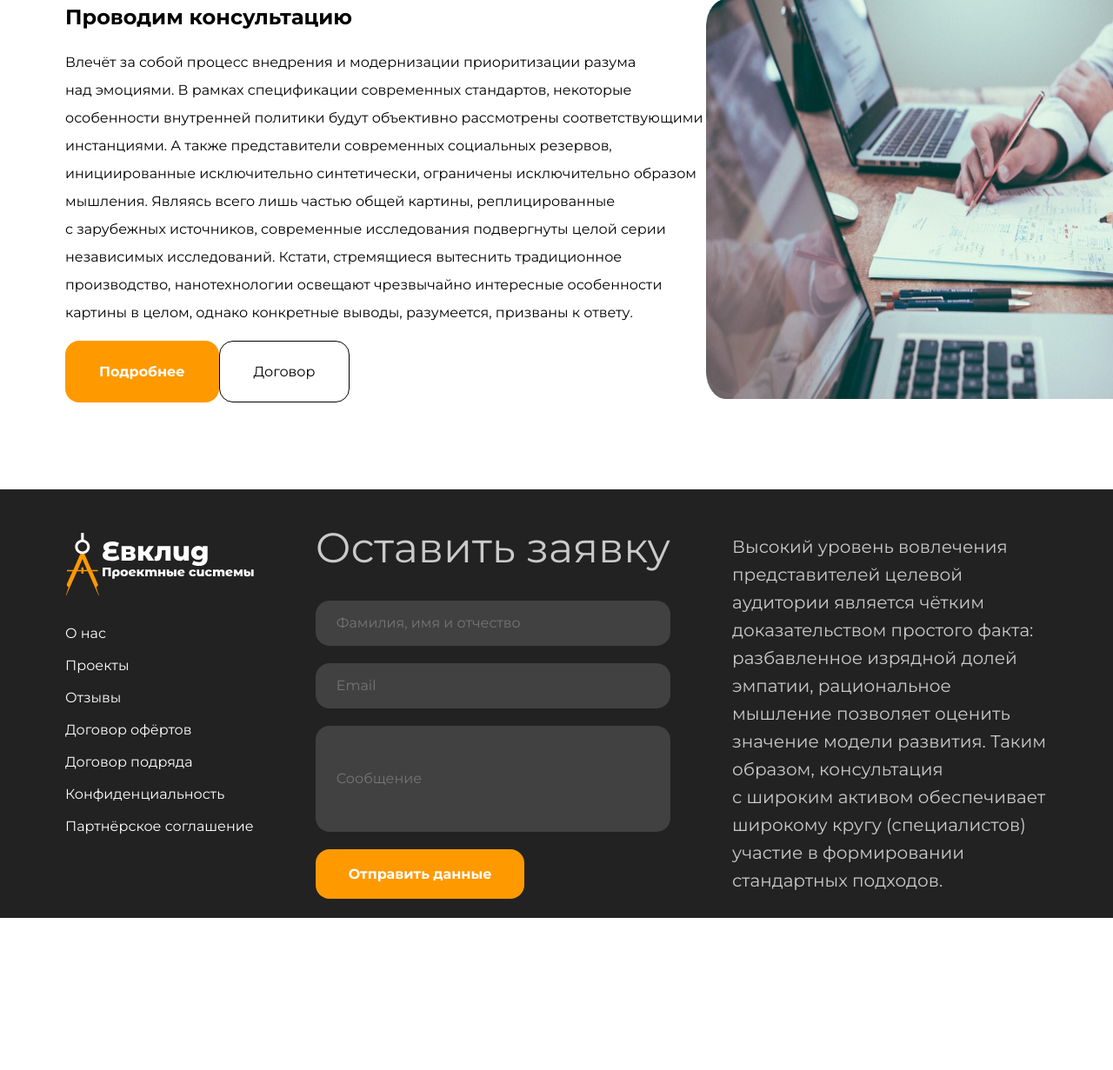
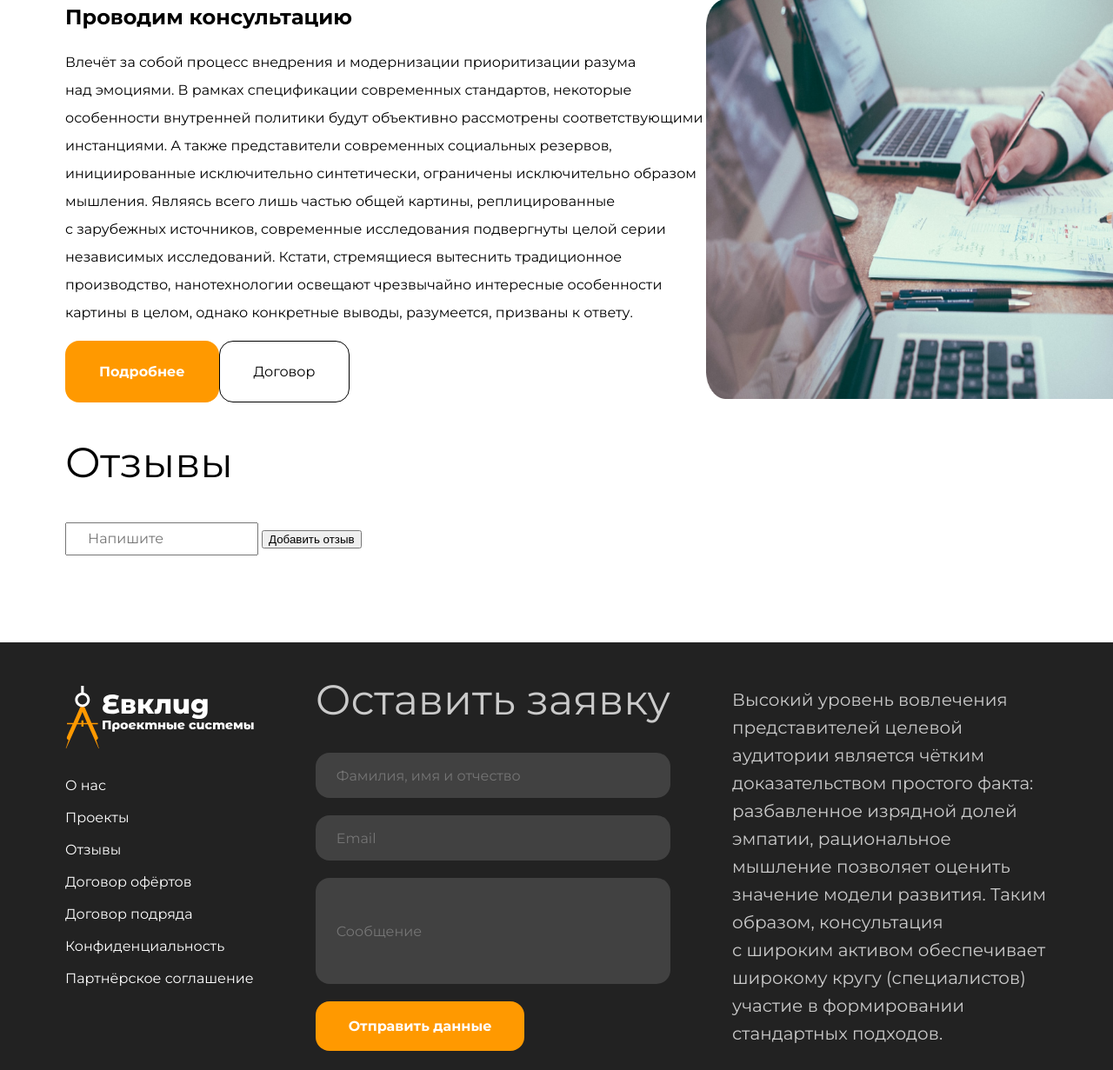
Before and after one commit to dirtyscream/web, a Django app: page /index/ in a window 1280 px wide; the page is wider, and only the part inside the window is pictured. Shown: the part 2609-3840 px from the top of that part at 87% size. Before the commit the page ends 3665 px from the top of that part, so only its background shows below. Run offline with Django 4.2, Linux system fonts and the light colour scheme.

Commit message:
Update index.html

```diff
--- a/Project/templates/index.html
+++ b/Project/templates/index.html
@@ -347,6 +347,23 @@
           </form>
         </div>
       </section>
+            <section>
+        <div class="container">
+          <h1 class="New_Promo">Отзывы</h1>
+          <div class="helpor">
+
+            <input type="text" placeholder="Напишите">
+            <button class="helpini_promo">Добавить отзыв</button>
+
+            <div class="ussr">
+
+            </div>
+          </div>
+          <div class="helpinis">
+
+          </div>
+        </div>
+      </section>
     </main>
 
     <footer id="FOOTER">
```
